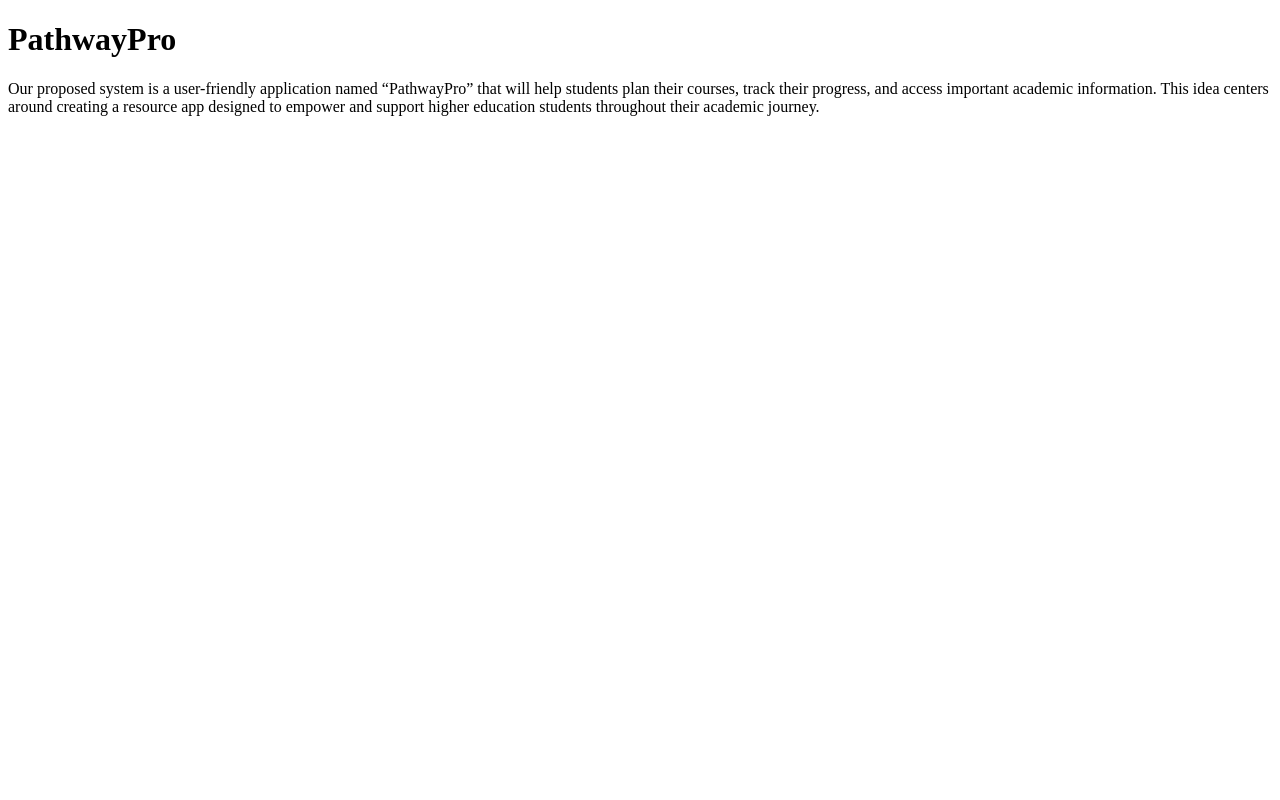
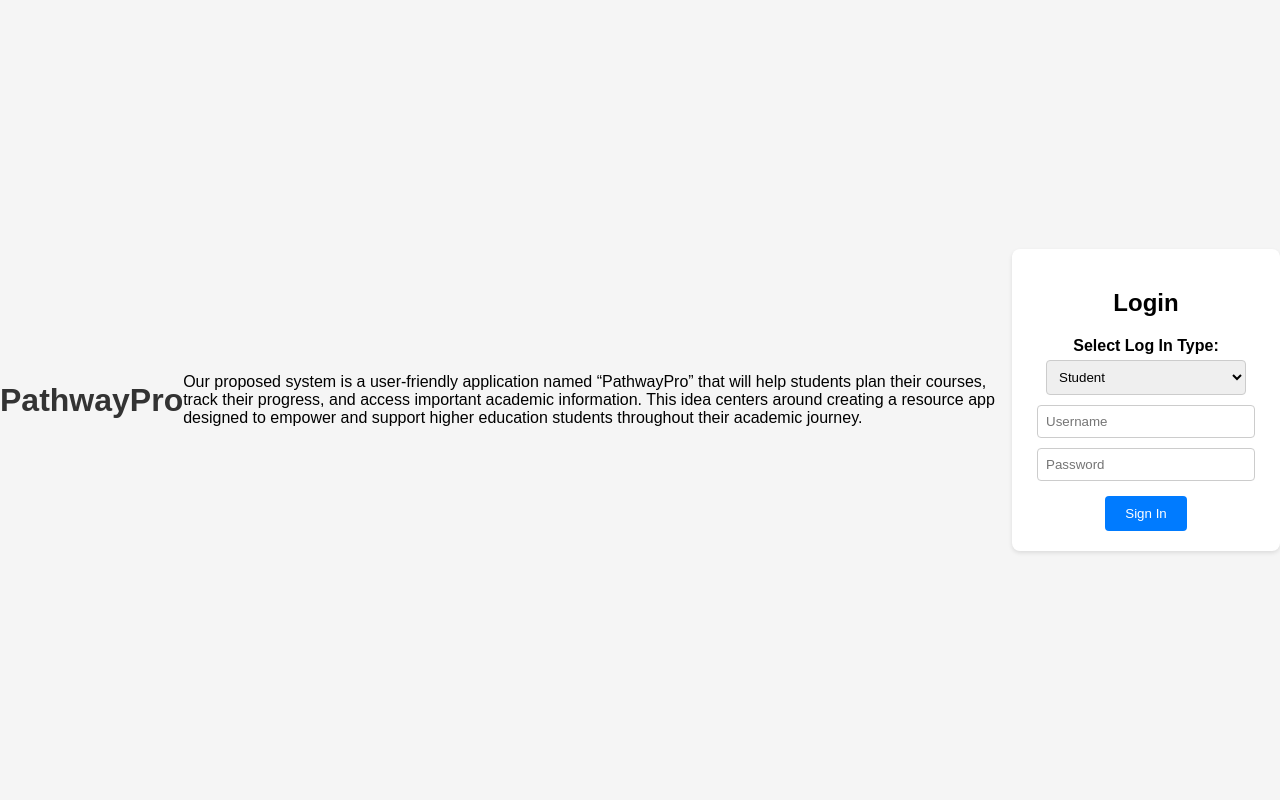
Before and after one commit to matthew-oleary02/PathwayPro, a Flask app: page / in a window 1280 px wide. Run offline with Flask 3, Linux system fonts and the light colour scheme.

Commit message:
Proposed login per user type & CSS

```diff
--- a/templates/index.html
+++ b/templates/index.html
@@ -3,12 +3,31 @@
 <head>
     <meta charset="UTF-8">
     <meta name="viewport" content="width=device-width, initial-scale=1.0">
-    <title>Flask HTML App</title>
+    <title>PathwayPro - Home</title>
+    <link rel="stylesheet" href="styles.css">
 </head>
 <body>
     <h1>PathwayPro</h1>
     <p> Our proposed system is a user-friendly application named “PathwayPro” that will help students plan their courses,
         track their progress, and access important academic information. This idea centers around creating a resource app
         designed to empower and support higher education students throughout their academic journey. </p>
+
+    <div class="container">
+        <h2>Login</h2>
+
+        <label for="courseType">Select Log In Type:</label>
+        <select id="courseType">
+            <option value="student">Student</option>
+            <option value="advisor">Advisor</option>
+            <option value="employer">Employer</option>
+        </select>
+
+        <div id="courseInfo">
+            <input type="text" id="username" placeholder="Username">
+            <input type="text" id="password" placeholder="Password">
+        </div>
+
+        <button onclick="SignIn()">Sign In</button>
+    </div>
 </body>
 </html>
--- /dev/null
+++ b/templates/styles.css
@@ -0,0 +1,48 @@
+body {
+    font-family: Arial, sans-serif;
+    background-color: #f5f5f5;
+    display: flex;
+    justify-content: center;
+    align-items: center;
+    height: 100vh;
+    margin: 0;
+  }
+
+  .container {
+    text-align: center;
+    background-color: #fff;
+    padding: 20px;
+    border-radius: 8px;
+    box-shadow: 0 2px 4px rgba(0, 0, 0, 0.1);
+  }
+
+  h1 {
+    color: #333;
+  }
+
+  label {
+    font-weight: bold;
+  }
+
+  input[type="text"],
+  select {
+    margin: 5px;
+    padding: 8px;
+    width: 200px;
+    border: 1px solid #ccc;
+    border-radius: 4px;
+  }
+
+  button {
+    margin-top: 10px;
+    padding: 10px 20px;
+    background-color: #007bff;
+    color: #fff;
+    border: none;
+    border-radius: 4px;
+    cursor: pointer;
+  }
+
+  button:hover {
+    background-color: #0056b3;
+  }
```
